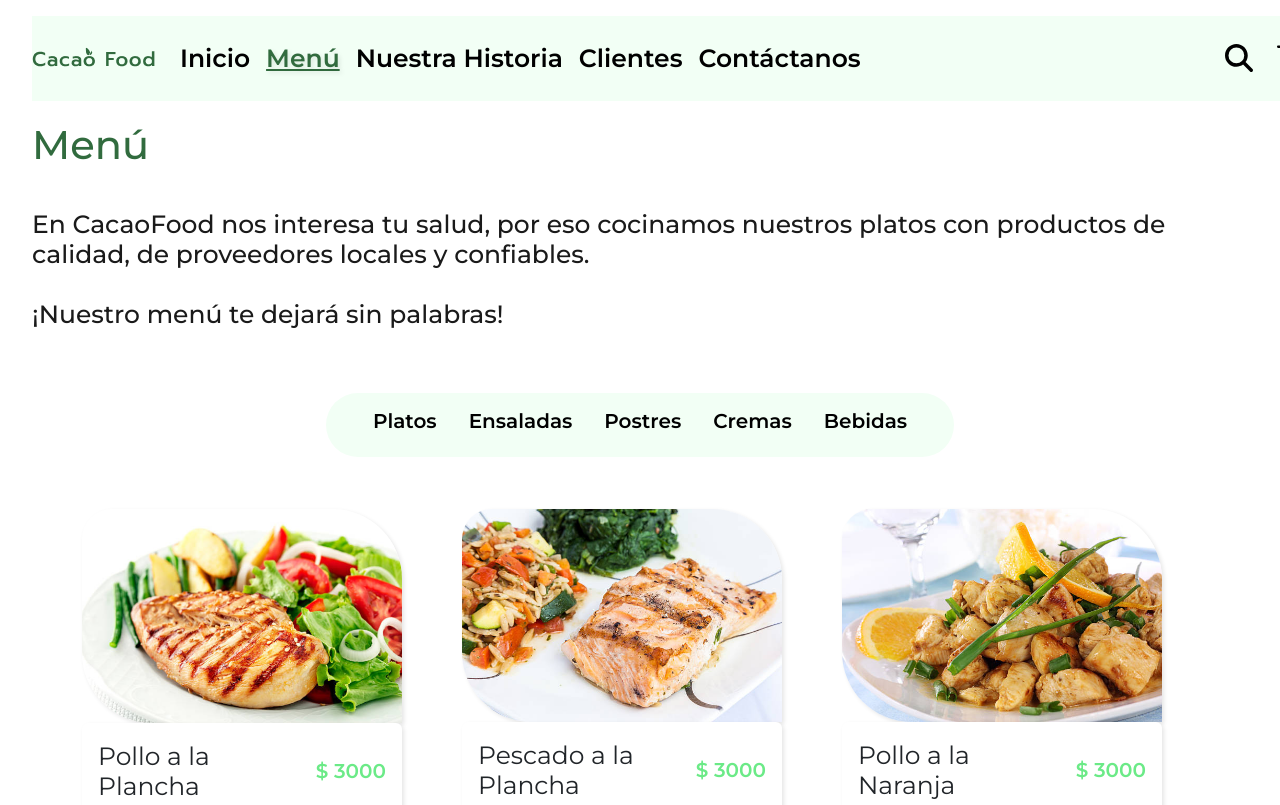
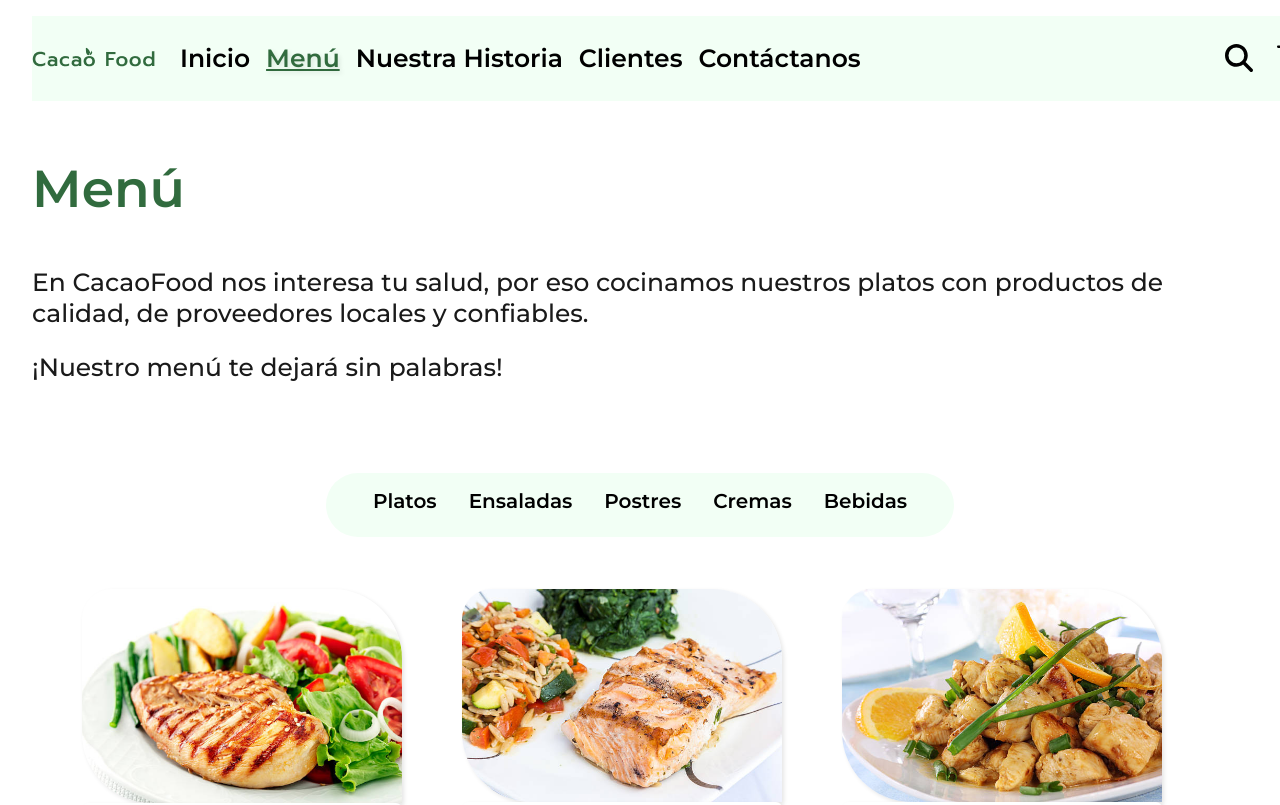
Before and after one commit to pabloencina/Cacao-Food, a React (Create React App) app: page /menu in a window 1280 px wide. Shown: the top 805 px of the page. Built offline with nearby package versions, Linux system fonts and the light colour scheme; what google-maps-react would draw is missing.

Commit message:
Se trabaja en la sección de Menu, reajuste de tipografia, margenes

```diff
--- a/src/Components/Contactanos/Contactanos.jsx
+++ b/src/Components/Contactanos/Contactanos.jsx
@@ -8,7 +8,7 @@ import GoogleMap from "../Google-map/GoogleMap";
 const Contactanos = () => {
   return (
     <div>
-      <div className="container">
+      <div>
         <div className="row">
           <div className="col-md-12">
             <div className="contactanos__title_box">
@@ -109,7 +109,7 @@ const Contactanos = () => {
         </div>
       </div>
       <div>
-        <div className="container">
+        <div>
           <div className="row">
             <div className="col-md-12">
               <div className="contactanos__title_box">
--- a/src/Components/Menu/CreamsSection.jsx
+++ b/src/Components/Menu/CreamsSection.jsx
@@ -1,25 +1,25 @@
 import React from "react";
-import { Col, Container, Row } from "react-bootstrap";
+import { Col, Row } from "react-bootstrap";
 import dataMenu from "../../Data/dataMenu.js";
 import CardMenu from "./CardMenu";
 import MenuSections from "./MenuSections";
 
 const CreamsSection = () => {
   return (
-    <Container>
+    <div>
       <div className="menu__container_title">
-        <h1>Menú</h1>
+        <h1 className="menu__title">Menú</h1>
       </div>
 
       <div className="menu__container_text">
         <div style={{ width: "1400px" }}>
-          <p>
+          <p className="menu__text">
             En CacaoFood nos interesa tu salud, por eso cocinamos nuestros
             platos con productos de calidad, de proveedores locales y
             confiables.
           </p>
           <br></br>
-          <p>¡Nuestro menú te dejará sin palabras!</p>
+          <p className="menu__text">¡Nuestro menú te dejará sin palabras!</p>
         </div>
       </div>
       <MenuSections />
@@ -34,7 +34,7 @@ const CreamsSection = () => {
           })}
         </Row>
       </div>
-    </Container>
+    </div>
   );
 };
 
--- a/src/Components/Menu/DessertsSection.jsx
+++ b/src/Components/Menu/DessertsSection.jsx
@@ -1,25 +1,25 @@
 import React from "react";
-import { Col, Container, Row } from "react-bootstrap";
+import { Col, Row } from "react-bootstrap";
 import dataMenu from "../../Data/dataMenu";
 import CardMenu from "./CardMenu";
 import MenuSections from "./MenuSections";
 
 const DessertsSection = () => {
   return (
-    <Container>
+    <div>
       <div className="menu__container_title">
-        <h1>Menú</h1>
+        <h1 className="menu__title">Menú</h1>
       </div>
 
       <div className="menu__container_text">
         <div style={{ width: "1400px" }}>
-          <p>
+          <p className="menu__text">
             En CacaoFood nos interesa tu salud, por eso cocinamos nuestros
             platos con productos de calidad, de proveedores locales y
             confiables.
           </p>
           <br></br>
-          <p>¡Nuestro menú te dejará sin palabras!</p>
+          <p className="menu__text">¡Nuestro menú te dejará sin palabras!</p>
         </div>
       </div>
       <MenuSections />
@@ -34,7 +34,7 @@ const DessertsSection = () => {
           })}
         </Row>
       </div>
-    </Container>
+    </div>
   );
 };
 
--- a/src/Components/Menu/DrinksSection.jsx
+++ b/src/Components/Menu/DrinksSection.jsx
@@ -1,25 +1,25 @@
 import React from "react";
-import { Col, Container, Row } from "react-bootstrap";
+import { Col, Row } from "react-bootstrap";
 import dataMenu from "../../Data/dataMenu";
 import CardMenu from "./CardMenu";
 import MenuSections from "./MenuSections";
 
 const DrinksSection = () => {
   return (
-    <Container>
+    <div>
       <div className="menu__container_title">
-        <h1>Menú</h1>
+        <h1 className="menu__title">Menú</h1>
       </div>
 
       <div className="menu__container_text">
         <div style={{ width: "1400px" }}>
-          <p>
+          <p className="menu__text">
             En CacaoFood nos interesa tu salud, por eso cocinamos nuestros
             platos con productos de calidad, de proveedores locales y
             confiables.
           </p>
           <br></br>
-          <p>¡Nuestro menú te dejará sin palabras!</p>
+          <p className="menu__text">¡Nuestro menú te dejará sin palabras!</p>
         </div>
       </div>
       <MenuSections />
@@ -34,7 +34,7 @@ const DrinksSection = () => {
           })}
         </Row>
       </div>
-    </Container>
+    </div>
   );
 };
 
--- a/src/Components/Menu/Menu.jsx
+++ b/src/Components/Menu/Menu.jsx
@@ -7,20 +7,18 @@ function Menu() {
   return (
     <div>
       <div className="menu__container_title">
-        <h1>Menú</h1>
+        <h1 className="menu__title">Menú</h1>
       </div>
 
       <div className="menu__container_text">
-        <div
-        //  style={{ width: "1400px" }}
-        >
-          <p>
+        <div>
+          <p className="menu__text">
             En CacaoFood nos interesa tu salud, por eso cocinamos nuestros
             platos con productos de calidad, de proveedores locales y
             confiables.
           </p>
           <br></br>
-          <p>¡Nuestro menú te dejará sin palabras!</p>
+          <p className="menu__text">¡Nuestro menú te dejará sin palabras!</p>
         </div>
       </div>
       <MenuSections />
--- a/src/Components/Menu/SaladSection.jsx
+++ b/src/Components/Menu/SaladSection.jsx
@@ -1,25 +1,25 @@
 import React from "react";
-import { Col, Container, Row } from "react-bootstrap";
+import { Col, Row } from "react-bootstrap";
 import dataMenu from "../../Data/dataMenu";
 import CardMenu from "./CardMenu";
 import MenuSections from "./MenuSections";
 
 const SaladSection = () => {
   return (
-    <Container>
+    <div>
       <div className="menu__container_title">
-        <h1>Menú</h1>
+        <h1 className="menu__title">Menú</h1>
       </div>
 
       <div className="menu__container_text">
         <div style={{ width: "1400px" }}>
-          <p>
+          <p className="menu__text">
             En CacaoFood nos interesa tu salud, por eso cocinamos nuestros
             platos con productos de calidad, de proveedores locales y
             confiables.
           </p>
           <br></br>
-          <p>¡Nuestro menú te dejará sin palabras!</p>
+          <p className="menu__text">¡Nuestro menú te dejará sin palabras!</p>
         </div>
       </div>
       <MenuSections />
@@ -34,7 +34,7 @@ const SaladSection = () => {
           })}
         </Row>
       </div>
-    </Container>
+    </div>
   );
 };
 
--- a/src/Styles/pages/_menu.scss
+++ b/src/Styles/pages/_menu.scss
@@ -4,25 +4,29 @@
     display: flex;
     justify-content: center;
     &__container_title{
-        height: 6rem;
+        height: 8rem;
         display: flex;
-        align-items: center;
+        align-items: end;
         justify-content: start;
+    };
+    &__title{
         color: $colorPrimario;
         font-family: 'Montserrat', sans-serif;
-        font-weight: 800;
-        font-size: 52px;
-    };
+        font-weight: 700;
+        font-size: 3.25rem;
+    }
     &__container_text{
-        height: 9rem;
+        height: 12rem;
         display: flex;
         align-items: center;
         justify-content: center;
+    };
+    &__text{
         font-family: 'Montserrat', sans-serif;
         font-weight: 500;
-        font-size: 25px;
-        line-height: 30px
-    };
+        font-size: 1.56rem ;  // 25px
+        line-height: 30.48px
+    }
 }
 
 .menu_section{
```
